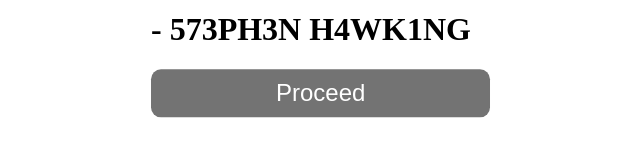
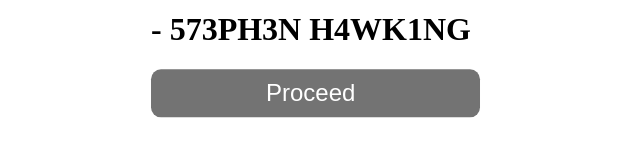
Before and after one commit to reuelrai/Quest, a React (Vite) app: page / in a window 1280 px wide. Shown: the part 529-686 px from the top of the page, without its empty margins (329-969 px from the left). Built offline with nearby package versions, Linux system fonts and the light colour scheme.

Commit message:
small changes

```diff
--- a/src/App.css
+++ b/src/App.css
@@ -8,7 +8,7 @@
 .button{
   font-size: 1.5rem;
   position: absolute;
-  padding: 10px 125px 10px 125px;
+  padding: 10px 125px 10px 115px;
   border: 5px;
   border-radius: 10px;
   background-color: hsl(0, 0%, 45%);
```
